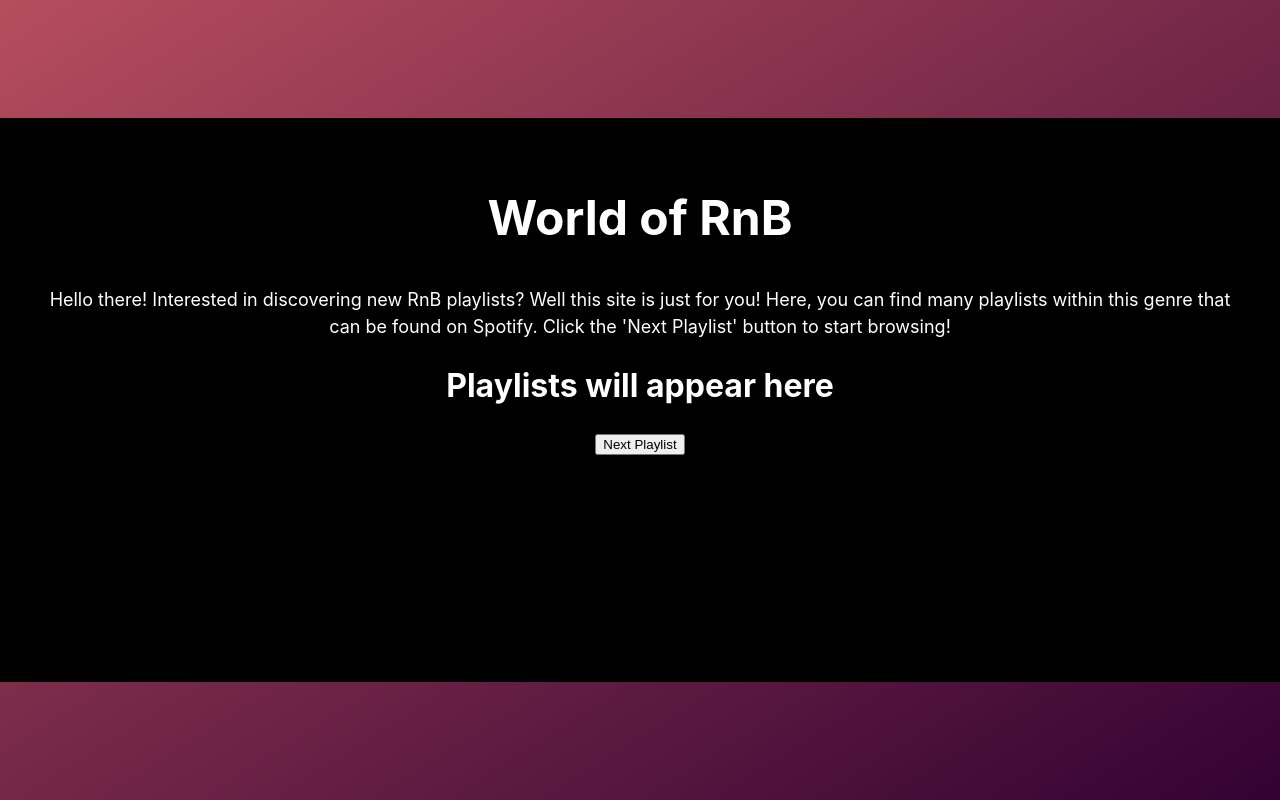
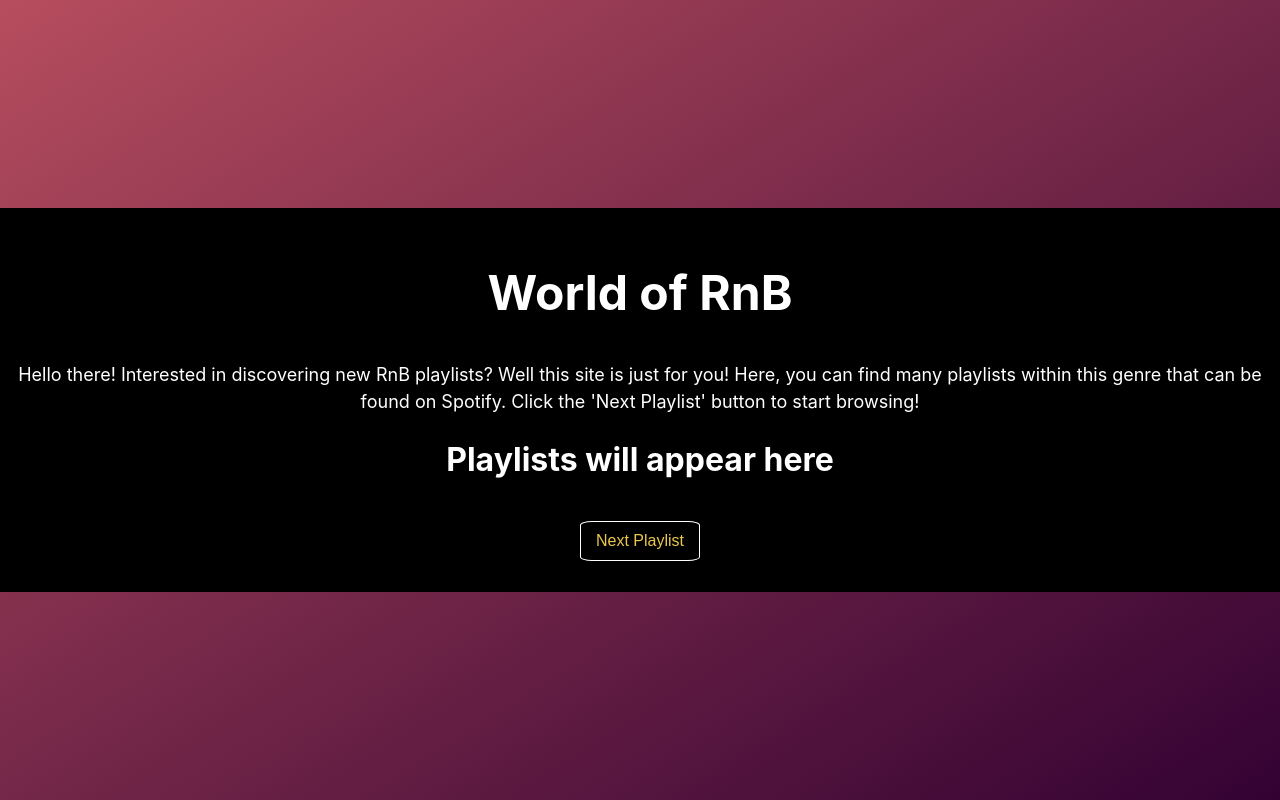
Before and after one commit to Akalexsis/Discovery_API, a React (Vite) app: page / in a window 1280 px wide. Built offline with nearby package versions, Linux system fonts and the light colour scheme; no server answers.

Commit message:
Updated CSS for playlists shown

```diff
--- a/src/App.css
+++ b/src/App.css
@@ -2,8 +2,8 @@
 #root {
   max-width: 1280px;
   margin: auto auto;
-  padding: 2rem;
-  height: 500px;
+  padding: 1rem;
+  height: fit-content(300px);
   text-align: center;
   /* want background color to utilize linear-gradient for background */
   background-color: rgb(0,0,0);
--- a/src/App.jsx
+++ b/src/App.jsx
@@ -1,17 +1,29 @@
 import { useState, useEffect } from 'react'
 import './App.css'
 import Playlist from './components/Playlist';
-import getAuth from './components/AuthToken';
+// import getAuth from './components/AuthToken';
 
 function App() {
 
-  // holds value of current playlist displayed on screen
-  const [currentPlaylist, setCurrentPlaylist] = useState(null);
+  // displays playlist name
+  const [playlistName, setPlaylistName] = useState(null);
+  // displays playlist total tracks in playlist
+  const [playlistTracks, setPlaylistTracks] = useState(null);
+  // displays playlist image
+  const [playlistImg, setPlaylistImg] = useState(null);
+  // displays playlist owner
+  const [playlistOwner, setPlaylistOwner] = useState(null);
   // indexes JSON doc to get the next playlist
-  const [index, setIndex] = useState(0);
+  const [index, setIndex] = useState(5);
 
-  // only makes one API call to get playlists
-    const getPlaylist = async () => {
+  // funciton displays next playlist in API
+  const onNextPlaylist = async () => {
+    try {
+      // if (index == 25) {
+      //   // resets index once all playlists have been displayed
+      //   setIndex(0)
+      // } else {
+        let currentIndex = index;
         // gets authorization token for API request
         const apiAuth = "abcdefg";
         console.log(`My API access ${apiAuth}`)
@@ -26,29 +38,21 @@ function App() {
 
         // .playlist.items get information from API about each playlist
         console.log(data.playlists.items);
-  }
+        // return data.playlists.items
+        setPlaylistName(data.playlists.items[currentIndex].name);
+        setPlaylistTracks(data.playlists.items[currentIndex].tracks.total);
+        setPlaylistOwner(data.playlists.items[currentIndex].owner.display_name);
+        setPlaylistImg(data.playlists.items[currentIndex].images[0].url);
 
-  // console.log(getPlaylist())
-  // funciton displays next playlist in API doc
-  const onNextPlaylist = () => {
-    try {
-        let currentIndex = index;
-        // playlist at currentIndex
-        setCurrentPlaylist(playlistData[currentIndex]);
+        // updates index value on next click
         setIndex(index+1);
-      // }
-      // // atp can only reset once users looked at them all
-      // else {
-      //   // resets index and shows playlist at index
-      //   setIndex(0)
-      // }
+
     } catch (error) {
       console.log(error)
     }
   }
 
-  // console.log(`Playlist at index ${index} is ${artistInfo[index].name}`);
-  console.log(`Current playlist ${getPlaylist()}`)
+  console.log(onNextPlaylist())
 
   return (
     <div className='App'>
@@ -58,8 +62,11 @@ function App() {
           many playlists within this genre that can be found on Spotify. Click the 'Next Playlist' button to start browsing!
         </p>
       </header>
-      { currentPlaylist === null ? (<h1>Playlists will appear here</h1>) : ( <Playlist playlistShown={currentPlaylist}/> ) }
+      <div>
+        { playlistName === null ? (<h1>Playlists will appear here</h1>) : ( <Playlist name={playlistName} owner={playlistOwner} track={playlistTracks} image={playlistImg} /> ) }
         <button onClick={onNextPlaylist}>Next Playlist</button>
+      </div>
+
     </div>
   )
 }
--- a/src/components/AuthToken.js
+++ b/src/components/AuthToken.js
@@ -3,8 +3,8 @@
     // endpoint to grant access to Spotify endpoints
     const accessURL = 'https://accounts.spotify.com/api/token'
     // client credentials to access API
-    const cid = '85f0549218c24ed28e354abf37dc9095';
-    const csecret = 'c104e775771647579e44efe7adaccddc';
+    const cid = 'abcdefg';
+    const csecret = 'abcdefg';
 
     // put all info together to make POST request for authentication
     const access = {
--- a/src/components/Playlist.jsx
+++ b/src/components/Playlist.jsx
@@ -1,17 +1,15 @@
 import React from "react";
 
-const Artist = ({playlistShown}) => {
-    console.log(`Component: ${playlistShown}`)
+const Artist = ({name, owner, track, image}) => {
+    console.log(`Component: ${name}`)
     // ternary operator for conditional rendering
 
     return (
         <div className="playlist-info">
-            <h1>Name of Playlist: {playlistShown.name}</h1>
-            <h3>Number of tracks: {playlistShown}</h3>
-            <h3>Playlist creater name</h3>
-            <h6>**playlist cover will appear here**</h6>
-            {/* <img src="" alt="" /> */}
-            {/* <p>**description of the playlist will be shown here** {playlistShown.description}</p> */}
+            <h1>Playlist: <span id='underline'>{name}</span> by {owner}</h1>
+            <h3>Playlist cover</h3>
+            <img src={image} alt={`Image of ${name} playlist`} width='250' />
+            <p>Total tracks: {track}</p>
         </div>
     )
 }
--- a/src/index.css
+++ b/src/index.css
@@ -11,6 +11,8 @@
   text-rendering: optimizeLegibility;
   -webkit-font-smoothing: antialiased;
   -moz-osx-font-smoothing: grayscale;
+
+  overflow: scroll;
 }
 
 body {
@@ -24,3 +26,23 @@ body {
 .App header {
   color: white;
 }
+
+.App .playlist-info {
+  border: 5px solid rgb(203, 160, 5);
+  border-radius: 10%;
+  height: 50%;
+}
+
+.playlist-info #underline{
+  text-decoration: underline 5px rgb(203, 160, 5);
+}
+
+.App button {
+  background-color: black;
+  border: 1px solid white;
+  border-radius: 10%;
+  font-size: 1rem;
+  color: rgb(234, 200, 77);
+  padding: 10px 15px;
+  margin: 15px;
+}
```
Also changed, not shown: 1 other file (tests, documents, lock files or other folders). Lines whose indentation alone changed are shown as unchanged.
